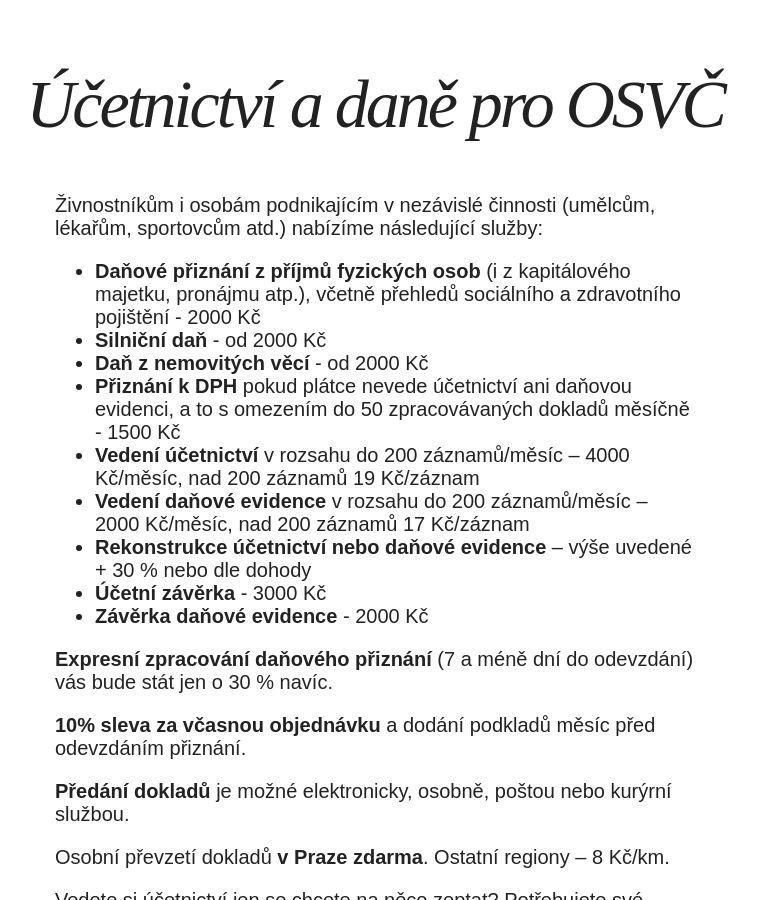
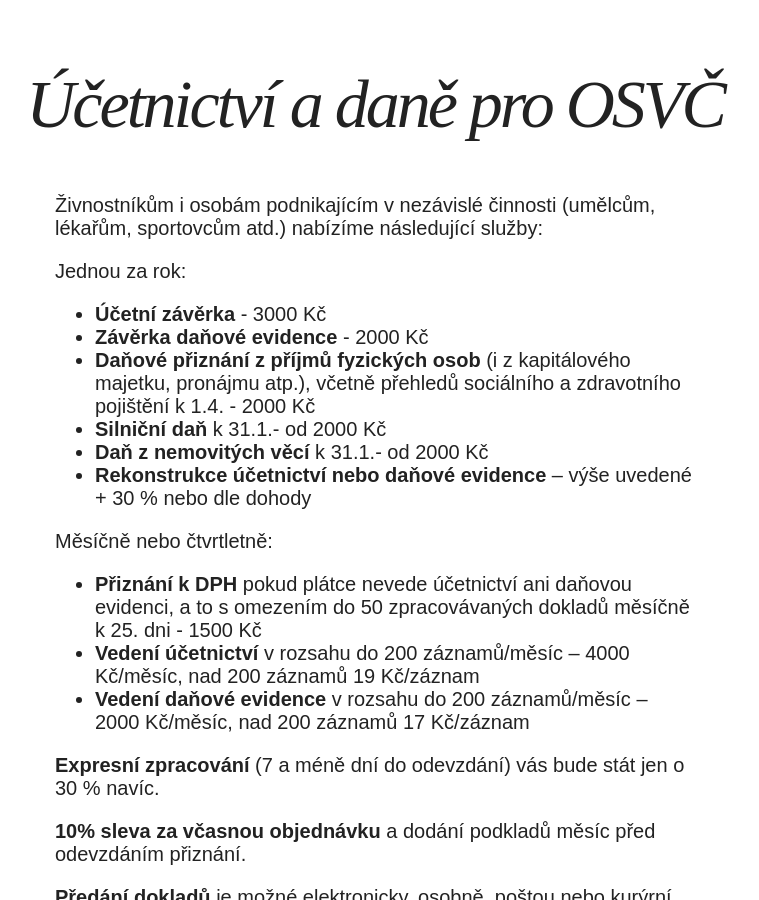
Before and after one commit to aborym/evabartasova, a Jekyll site: the page built from pro-osvc.md, in a window 1280 px wide and 900 px high, scrolled down 397 px. Shown: the whole window, without its empty margins (265-1024 px from the left). Built offline with Jekyll 4.4.1, drawn with Linux system fonts in a browser that asks for light colours; nearby versions of some CDN libraries.

Commit message:
[UPDATE] Changes in page texts.
Changed content of sites

```diff
--- a/pro-osvc.md
+++ b/pro-osvc.md
@@ -9,18 +9,22 @@ tags: [ucetnictvi, sluzby, zpracovani dani, finance, danove priznani, podnikove
 
 Živnostníkům i osobám podnikajícím v nezávislé činnosti (umělcům, lékařům, sportovcům atd.) nabízíme následující služby:
 
-* **Daňové přiznání z příjmů fyzických osob** (i z kapitálového majetku, pronájmu atp.), včetně přehledů sociálního a zdravotního pojištění - 2000 Kč
-* **Silniční daň** - od 2000 Kč
-* **Daň z nemovitých věcí** - od 2000 Kč
-* **Přiznání k DPH** pokud plátce nevede účetnictví ani daňovou evidenci, a to s omezením do 50 zpracovávaných dokladů měsíčně - 1500 Kč
+Jednou za rok:
+* **Účetní závěrka** - 3000 Kč
+* **Závěrka daňové evidence** - 2000 Kč
+* **Daňové přiznání z příjmů fyzických osob** (i z kapitálového majetku, pronájmu atp.), včetně přehledů sociálního a zdravotního pojištění k 1.4. - 2000 Kč
+* **Silniční daň** k 31.1.- od 2000 Kč
+* **Daň z nemovitých věcí** k 31.1.- od 2000 Kč
+* **Rekonstrukce účetnictví nebo daňové evidence** – výše uvedené + 30 % nebo dle dohody
+
+Měsíčně nebo čtvrtletně:
+* **Přiznání k DPH** pokud plátce nevede účetnictví ani daňovou evidenci, a to s omezením do 50 zpracovávaných dokladů měsíčně k 25. dni - 1500 Kč
 * **Vedení účetnictví** v rozsahu do 200 záznamů/měsíc – 4000 Kč/měsíc, nad 200 záznamů 19 Kč/záznam
 * **Vedení daňové evidence** v rozsahu do 200 záznamů/měsíc – 2000 Kč/měsíc, nad 200 záznamů 17 Kč/záznam
-* **Rekonstrukce účetnictví nebo daňové evidence** – výše uvedené + 30 % nebo dle dohody
-* **Účetní závěrka** - 3000 Kč
-* **Závěrka daňové evidence** - 2000 Kč
 
 
-**Expresní zpracování daňového přiznání** (7 a méně dní do odevzdání) vás bude stát jen o 30 % navíc.
+
+**Expresní zpracování** (7 a méně dní do odevzdání) vás bude stát jen o 30 % navíc.
 
 
 **10% sleva za včasnou objednávku** a dodání podkladů měsíc před odevzdáním přiznání.
```
Also changed, not shown: pro-firmy.md (+4 -3 lines), pro-zamestnance.md (+2 -2 lines), skoleni-a-konzultace.md (+2 -2 lines).
